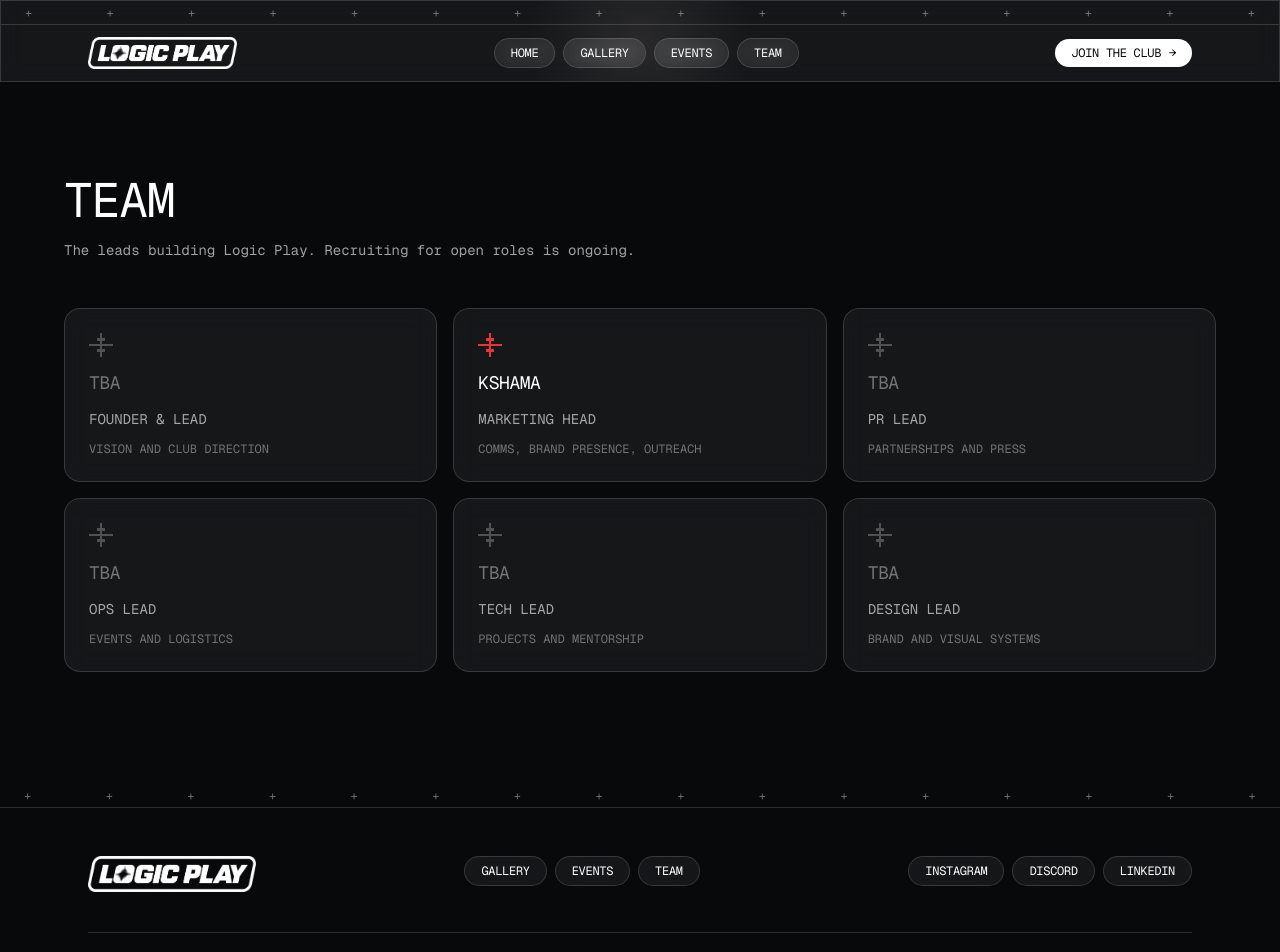
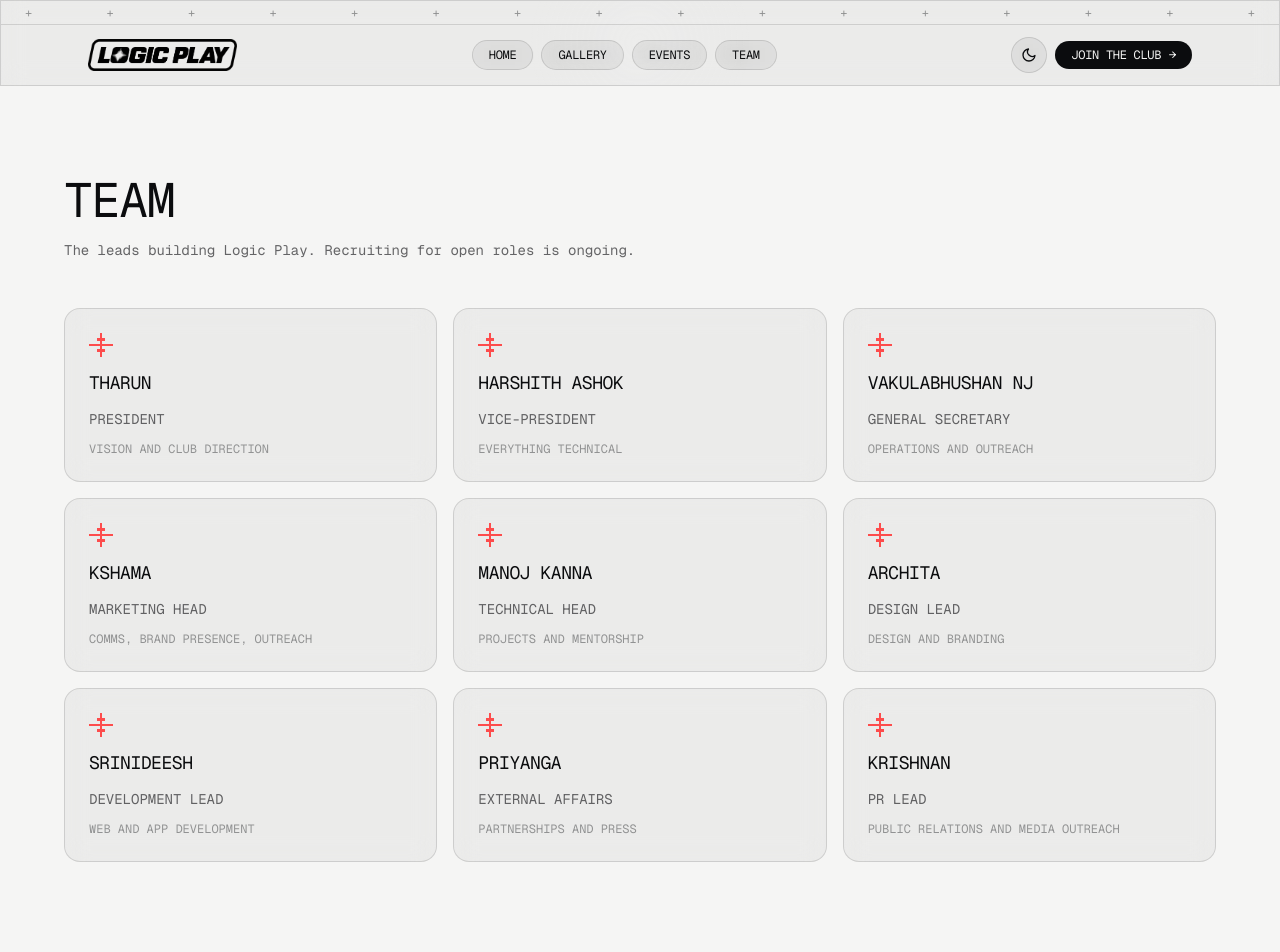
Before and after one commit to harshith-ashok/logic_play, a Vue app: page /team in a window 1280 px wide. Shown: the top 952 px of the page. Built offline with nearby package versions, Linux system fonts and the light colour scheme.

Commit message:
minor fixes

```diff
--- a/index.html
+++ b/index.html
@@ -9,6 +9,20 @@
       name="description"
       content="Logic Play — the underdog builder's club at SRM. Ship real projects, form hackathon teams, get mentored by people who've actually done it."
     />
+    <script>
+      // Set the theme attribute before first paint so there's no flash of
+      // the wrong theme. useTheme.ts reads this same attribute on init and
+      // takes over from here.
+      (function () {
+        var stored = localStorage.getItem("logicplay-theme");
+        var theme =
+          stored ||
+          (window.matchMedia("(prefers-color-scheme: light)").matches
+            ? "light"
+            : "dark");
+        document.documentElement.setAttribute("data-theme", theme);
+      })();
+    </script>
     <link
       rel="preload"
       href="/src/fonts/GeistMono[wght].woff2"
--- a/src/App.vue
+++ b/src/App.vue
@@ -1,12 +1,17 @@
 <script setup lang="ts">
+import { ref } from "vue";
 import TheNavbar from "./components/layout/TheNavbar.vue";
 import TheFooter from "./components/layout/TheFooter.vue";
+import AppLoader from "./components/ui/AppLoader.vue";
 import { useCursorGlow } from "./composables/useCursorGlow";
 
 useCursorGlow();
+
+const loading = ref(true);
 </script>
 
 <template>
+  <AppLoader v-if="loading" @done="loading = false" />
   <div class="relative flex min-h-screen flex-col bg-bg text-fg">
     <TheNavbar />
     <main class="flex-1 pt-16">
--- a/src/components/layout/TheFooter.vue
+++ b/src/components/layout/TheFooter.vue
@@ -1,7 +1,6 @@
 <script setup lang="ts">
 import Badge from "../ui/Badge.vue";
 import GridBar from "../ui/GridBar.vue";
-import HalftoneMark from "../ui/HalftoneMark.vue";
 import smallWhite from "../../assets/transparent/big_white.png";
 
 const links = [
@@ -25,7 +24,7 @@ const socials = [
     <div class="mx-auto flex max-w-6xl flex-col gap-10 px-4 py-12 sm:px-6">
       <div class="flex flex-col items-start justify-between gap-8 sm:flex-row">
         <div class="flex items-center gap-3">
-          <img :src="smallWhite" alt="Logic Play" class="h-9 w-auto" />
+          <img :src="smallWhite" alt="Logic Play" class="brand-mark h-9 w-auto" />
           <!-- <HalftoneMark :size="18" :opacity="0.4" color="var(--color-accent)" /> -->
         </div>
 
--- a/src/components/layout/TheNavbar.vue
+++ b/src/components/layout/TheNavbar.vue
@@ -2,6 +2,7 @@
 import { ref } from "vue";
 import Badge from "../ui/Badge.vue";
 import GridBar from "../ui/GridBar.vue";
+import ThemeToggle from "../ui/ThemeToggle.vue";
 import smallWhite from "../../assets/transparent/big_white.png";
 
 // Press stays a real route (linked from the footer, and directly shareable)
@@ -24,7 +25,7 @@ const open = ref(false);
       class="mx-auto flex max-w-6xl items-center justify-between px-4 py-3 sm:px-6"
     >
       <router-link to="/" class="flex items-center gap-2" @click="open = false">
-        <img :src="smallWhite" alt="Logic Play" class="h-8 w-auto sm:h-8" />
+        <img :src="smallWhite" alt="Logic Play" class="brand-mark h-8 w-auto sm:h-8" />
       </router-link>
 
       <ul class="hidden items-center gap-2 md:flex">
@@ -34,6 +35,9 @@ const open = ref(false);
           </Badge>
         </li>
       </ul>
+
+      <div class="flex items-center gap-2">
+        <ThemeToggle />
 
         <div class="hidden md:block">
           <Badge as="a" href="#join" tone="solid" size="sm" interactive arrow>
@@ -60,6 +64,7 @@ const open = ref(false);
             :class="open && '-translate-y-2 -rotate-45'"
           />
         </button>
+      </div>
     </nav>
 
     <div v-if="open" class="border-t border-border px-4 pb-4 md:hidden">
--- /dev/null
+++ b/src/components/ui/AppLoader.vue
@@ -0,0 +1,38 @@
+<script setup lang="ts">
+import { onMounted, ref } from "vue";
+import { gsap } from "gsap";
+import bigLogo from "../../assets/svgs/white_big.svg";
+
+const emit = defineEmits<{ done: [] }>();
+
+const root = ref<HTMLElement | null>(null);
+const logo = ref<HTMLImageElement | null>(null);
+
+onMounted(() => {
+  if (!root.value || !logo.value) return;
+
+  document.documentElement.style.overflow = "hidden";
+
+  gsap.set(logo.value, { opacity: 0, scale: 0.75 });
+
+  const tl = gsap.timeline({
+    onComplete: () => {
+      document.documentElement.style.overflow = "";
+      emit("done");
+    },
+  });
+
+  // Fade + grow in, hold, then keep growing while fading out — reveals the
+  // page underneath as the mark dissolves past its normal size.
+  tl.to(logo.value, { opacity: 1, scale: 1, duration: 0.6, ease: "power3.out" })
+    .to({}, { duration: 0.35 })
+    .to(logo.value, { opacity: 0, scale: 1.4, duration: 0.6, ease: "power2.in" })
+    .to(root.value, { opacity: 0, duration: 0.5, ease: "power2.inOut" }, "<");
+});
+</script>
+
+<template>
+  <div ref="root" class="fixed inset-0 z-100 grid place-items-center bg-bg">
+    <img ref="logo" :src="bigLogo" alt="Logic Play" class="brand-mark h-16 w-auto sm:h-20" />
+  </div>
+</template>
--- /dev/null
+++ b/src/components/ui/ThemeToggle.vue
@@ -0,0 +1,44 @@
+<script setup lang="ts">
+import { useTheme } from "../../composables/useTheme";
+
+const { theme, toggle } = useTheme();
+</script>
+
+<template>
+  <button
+    type="button"
+    class="glass-surface relative flex h-9 w-9 shrink-0 items-center justify-center overflow-hidden rounded-full text-fg transition-colors duration-200 hover:bg-glass-hover"
+    :aria-label="theme === 'dark' ? 'Switch to light mode' : 'Switch to dark mode'"
+    @click="toggle"
+  >
+    <svg
+      v-if="theme === 'dark'"
+      viewBox="0 0 24 24"
+      class="h-4 w-4"
+      fill="none"
+      stroke="currentColor"
+      stroke-width="2"
+      stroke-linecap="round"
+      stroke-linejoin="round"
+      aria-hidden="true"
+    >
+      <circle cx="12" cy="12" r="4" />
+      <path
+        d="M12 2v2M12 20v2M4.93 4.93l1.41 1.41M17.66 17.66l1.41 1.41M2 12h2M20 12h2M4.93 19.07l1.41-1.41M17.66 6.34l1.41-1.41"
+      />
+    </svg>
+    <svg
+      v-else
+      viewBox="0 0 24 24"
+      class="h-4 w-4"
+      fill="none"
+      stroke="currentColor"
+      stroke-width="2"
+      stroke-linecap="round"
+      stroke-linejoin="round"
+      aria-hidden="true"
+    >
+      <path d="M21 12.79A9 9 0 1 1 11.21 3 7 7 0 0 0 21 12.79Z" />
+    </svg>
+  </button>
+</template>
--- /dev/null
+++ b/src/composables/useTheme.ts
@@ -0,0 +1,32 @@
+import { ref, watchEffect } from "vue";
+
+export type Theme = "dark" | "light";
+
+const STORAGE_KEY = "logicplay-theme";
+const THEME_COLOR: Record<Theme, string> = {
+  dark: "#08090b",
+  light: "#f5f5f4",
+};
+
+// Module-level singleton so every component sees the same theme state
+// without needing Pinia. `index.html` sets the initial `data-theme`
+// attribute synchronously (before paint) — this just reads it back and
+// takes over for subsequent toggles.
+const theme = ref<Theme>(
+  (document.documentElement.getAttribute("data-theme") as Theme | null) ?? "dark",
+);
+
+watchEffect(() => {
+  document.documentElement.setAttribute("data-theme", theme.value);
+  localStorage.setItem(STORAGE_KEY, theme.value);
+  document
+    .querySelector('meta[name="theme-color"]')
+    ?.setAttribute("content", THEME_COLOR[theme.value]);
+});
+
+export function useTheme() {
+  function toggle() {
+    theme.value = theme.value === "dark" ? "light" : "dark";
+  }
+  return { theme, toggle };
+}
--- a/src/data/team.ts
+++ b/src/data/team.ts
@@ -9,10 +9,22 @@ export interface TeamMember {
 // swap `filled: true` and a real name in as roles get confirmed.
 export const team: TeamMember[] = [
   {
-    name: "TBA",
-    role: "Founder & Lead",
+    name: "Tharun",
+    role: "President",
     focus: "Vision and club direction",
-    filled: false,
+    filled: true,
+  },
+  {
+    name: "Harshith Ashok",
+    role: "Vice-President",
+    focus: "Everything technical",
+    filled: true,
+  },
+  {
+    name: "Vakulabhushan NJ",
+    role: "General Secretary",
+    focus: "Operations and outreach",
+    filled: true,
   },
   {
     name: "Kshama",
@@ -21,27 +33,39 @@ export const team: TeamMember[] = [
     filled: true,
   },
   {
-    name: "TBA",
-    role: "PR Lead",
-    focus: "Partnerships and press",
-    filled: false,
+    name: "Manoj Kanna",
+    role: "Technical Head",
+    focus: "Projects and mentorship",
+    filled: true,
+  },
+  // {
+  //   name: "TBA",
+  //   role: "AI/ML Lead",
+  //   focus: "AI/ML projects and mentorship",
+  //   filled: false,
+  // },
+  {
+    name: "Archita",
+    role: "Design Lead",
+    focus: "Design and branding",
+    filled: true,
   },
   {
-    name: "TBA",
-    role: "Ops Lead",
-    focus: "Events and logistics",
-    filled: false,
+    name: "Srinideesh",
+    role: "Development Lead",
+    focus: "Web and app development",
+    filled: true,
   },
   {
-    name: "TBA",
-    role: "Tech Lead",
-    focus: "Projects and mentorship",
-    filled: false,
+    name: "Priyanga",
+    role: "External Affairs",
+    focus: "Partnerships and press",
+    filled: true,
   },
   {
-    name: "TBA",
-    role: "Design Lead",
-    focus: "Brand and visual systems",
-    filled: false,
+    name: "Krishnan",
+    role: "PR Lead",
+    focus: "Public relations and media outreach",
+    filled: true,
   },
 ];
--- a/src/style.css
+++ b/src/style.css
@@ -43,6 +43,23 @@
   --ease-mechanical: cubic-bezier(0.65, 0, 0.35, 1);
 }
 
+/* Light mode: override the same custom properties `@theme` set above.
+   Every utility class already resolves through `var(--color-*)`, so
+   nothing downstream needs a `dark:`/`light:` variant — redefining the
+   tokens here is enough for the whole site to re-theme itself. */
+:root[data-theme="light"] {
+  --color-bg: #f5f5f4;
+  --color-bg-elevated: #eaeae8;
+  --color-fg: #0b0c0e;
+  --color-fg-muted: rgba(11, 12, 14, 0.62);
+  --color-fg-subtle: rgba(11, 12, 14, 0.4);
+  --color-glass: rgba(0, 0, 0, 0.04);
+  --color-glass-hover: rgba(0, 0, 0, 0.07);
+  --color-border: rgba(0, 0, 0, 0.12);
+  --color-border-strong: rgba(0, 0, 0, 0.22);
+  --color-accent-soft: rgba(255, 59, 59, 0.18);
+}
+
 html {
   scroll-behavior: smooth;
 }
@@ -52,6 +69,21 @@ body {
   color: var(--color-fg);
   font-family: var(--font-sans);
   overflow-x: hidden;
+}
+
+/* Smooth color crossfade on theme toggle. Low specificity (type + universal
+   selector) on purpose — anything with its own Tailwind `transition-*`
+   utility (e.g. Badge's `transition-all`) wins over this via normal
+   specificity rules and keeps its own timing; this is just the fallback for
+   everything else (section backgrounds, borders, plain text) so the whole
+   page crossfades together instead of snapping. */
+body,
+body * {
+  transition:
+    background-color 0.4s var(--ease-mechanical),
+    border-color 0.4s var(--ease-mechanical),
+    color 0.4s var(--ease-mechanical),
+    fill 0.4s var(--ease-mechanical);
 }
 
 /* Reusable glass surface recipe — Badge.vue's `glass` tone is the only
@@ -109,16 +141,28 @@ body {
 }
 
 /* Fine 1px grid lines for the crosshair/grid motif (GridBar.vue background,
-   hero backdrop). Generated, not a raster asset. */
+   hero backdrop). Generated, not a raster asset. Tied to --color-fg via
+   color-mix so it's automatically the right shade in both themes instead
+   of a hardcoded white. */
 .bg-grid-lines {
   background-image:
-    linear-gradient(to right, rgba(255, 255, 255, 0.06) 1px, transparent 1px),
-    linear-gradient(to bottom, rgba(255, 255, 255, 0.06) 1px, transparent 1px);
+    linear-gradient(
+      to right,
+      color-mix(in srgb, var(--color-fg) 6%, transparent) 1px,
+      transparent 1px
+    ),
+    linear-gradient(
+      to bottom,
+      color-mix(in srgb, var(--color-fg) 6%, transparent) 1px,
+      transparent 1px
+    );
   background-size: 64px 64px;
 }
 
-/* Subtle printed-sticker grain over dark sections. Kept as a CSS gradient
-   noise so it stays crisp at any resolution instead of a raster PNG. */
+/* Subtle printed-sticker grain over dark (or light) sections. Kept as a CSS
+   gradient noise so it stays crisp at any resolution instead of a raster
+   PNG. Uses --color-fg (not a hardcoded white) so it stays visible in both
+   themes — the outer 0.05 opacity already keeps it subtle either way. */
 .grain::before {
   content: "";
   position: absolute;
@@ -128,7 +172,7 @@ body {
   mix-blend-mode: overlay;
   background-image: radial-gradient(
       circle at 1px 1px,
-      #ffffff 1px,
+      var(--color-fg) 1px,
       transparent 0
     );
   background-size: 3px 3px;
@@ -136,5 +180,13 @@ body {
 
 ::selection {
   background: var(--color-accent);
-  color: var(--color-fg);
+  color: #fff;
 }
+
+/* Applied to live logo usages (nav, footer, hero, loader) — the source
+   PNGs are white line-art, invisible on a light background. NOT applied on
+   the Press page's logo-pack thumbnails, which must show the real
+   downloadable file unaltered. */
+[data-theme="light"] .brand-mark {
+  filter: invert(1);
+}
```
Also changed, not shown: src/views/HomeView.vue (+49 -18 lines), src/assets/svgs/white_big.svg (added), src/assets/svgs/white_small.svg (added). Lines whose indentation alone changed are shown as unchanged.
